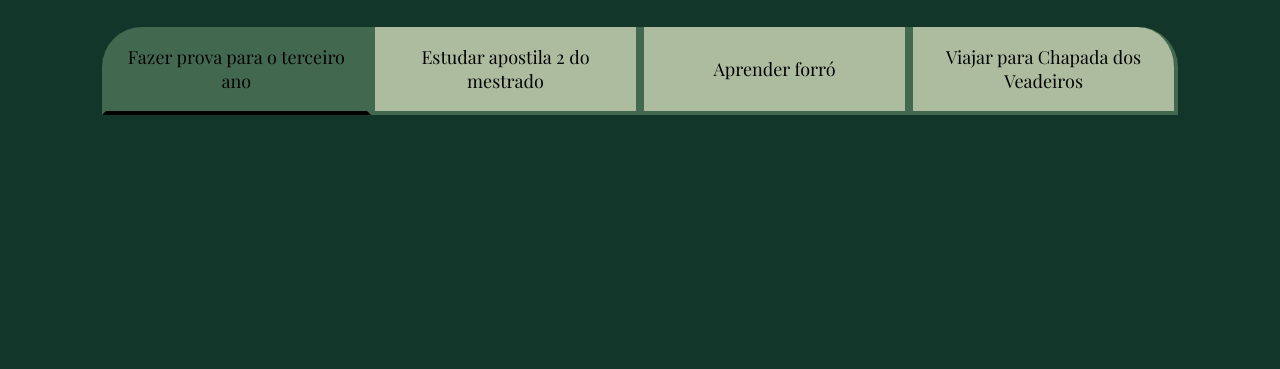
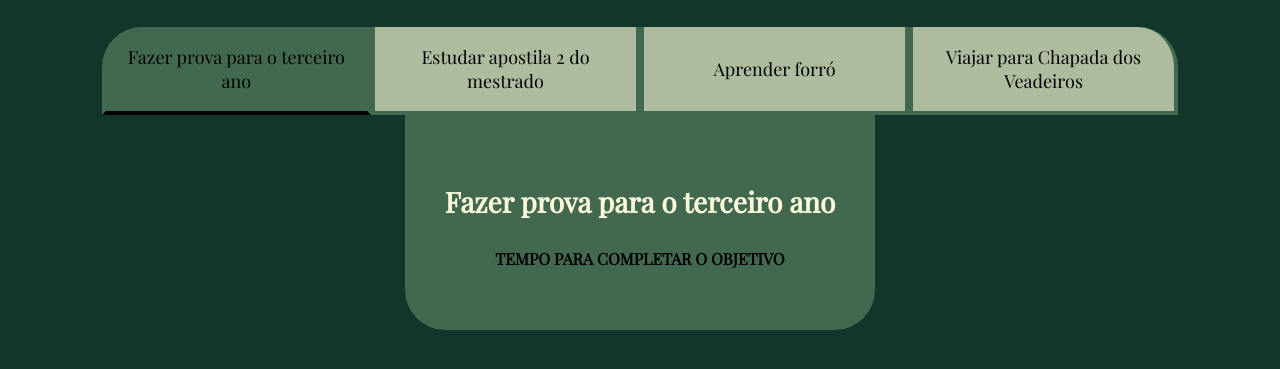
Before and after one commit to teotoniojr/2024-3b-meus-projetos-de-vida, a plain HTML site: page index.html in a window 1280 px wide. Both pictures are taken after a click on the button "Fazer prova para o terceiro ano". Shown: the part 89-458 px from the top of the page. Drawn offline with nearby package versions, Linux system fonts and the light colour scheme; a web font is replaced by a local one.

Commit message:
Add files via upload

```diff
--- a/index.html
+++ b/index.html
@@ -16,7 +16,26 @@
             <button class="botao"> Aprender forró </button>
             <button class="botao"> Viajar para Chapada dos Veadeiros</button>
         </div>
+        <div class="abas-textos">
+            <div class="aba-conteudo ativo">
+                <h3 class="aba-conteudo-titulo-principal"> Fazer prova para o terceiro ano</h3>
+                <h4 class="aba-conteudo-titulo-secundario"> Tempo para completar o objetivo </h4>
+            </div>
+            <div class="aba-conteudo">
+                <h3 class="aba-conteudo-titulo-principal"> Estudar apostila 2 do mestrado </h3>
+                <h4 class="aba-conteudo-titulo-secundario"> Tempo para completar o objetivo </h4>
+            </div>
+            <div class="aba-conteudo">
+                <h3 class="aba-conteudo-titulo-principal">Aprender forró</h3>
+                <h4 class="aba-conteudo-titulo-secundario"> Tempo para completar o objetivo </h4>
+            </div>
+            <div class="aba-conteudo">
+                <h3 class="aba-conteudo-titulo-principal"> Viajar para Chapada dos Veadeiros</h3>
+                <h4 class="aba-conteudo-titulo-secundario">  Tempo para completar o objetivo </h4>
+            </div>
+        </div>
     </section>
+
     <script src="main.js"></script>
 </body>
 </html>
--- a/main.js
+++ b/main.js
@@ -1,12 +1,15 @@
 const botoes = document.querySelectorAll('.botao');
+const textos = document.querySelectorAll('.aba-conteudo')
 
 for(let i= 0; i<botoes.length; i++){
     botoes[i].onclick = function (){
 
         for(j=0; j<botoes.length; j++){
             botoes[j].classList.remove('ativo')
+            textos[j].classList.remove('ativo')
         }
 
         botoes[i].classList.add('ativo')
+        textos[i].classList.add('ativo')
     }
 }
--- a/style.css
+++ b/style.css
@@ -66,9 +66,34 @@ body{
     border-radius: 0 0 40px 40px;
 }
 
-.ativo{
+.botao.ativo{
     background-color: var(--verde);
     border-bottom: 4px solid var(--preto);
+}
+
+.abas-textos{
+    background-color: var(--verde);
+    padding: 40px;
+    border-radius: 0 0 40px 40px;
+}
+
+.aba-conteudo.ativo{
+    display: block;
+}
+
+.aba-conteudo{
+    display: none;
+}
+
+.aba-conteudo-titulo-principal{
+    font-size: 28px;
+    text-align: center;
+}
+
+.aba-conteudo-titulo-secundario{
+    text-align: center;
+    color: var(--preto);
+    text-transform: uppercase;
 }
 
 @media screen and (min-width: 768px) {
```
